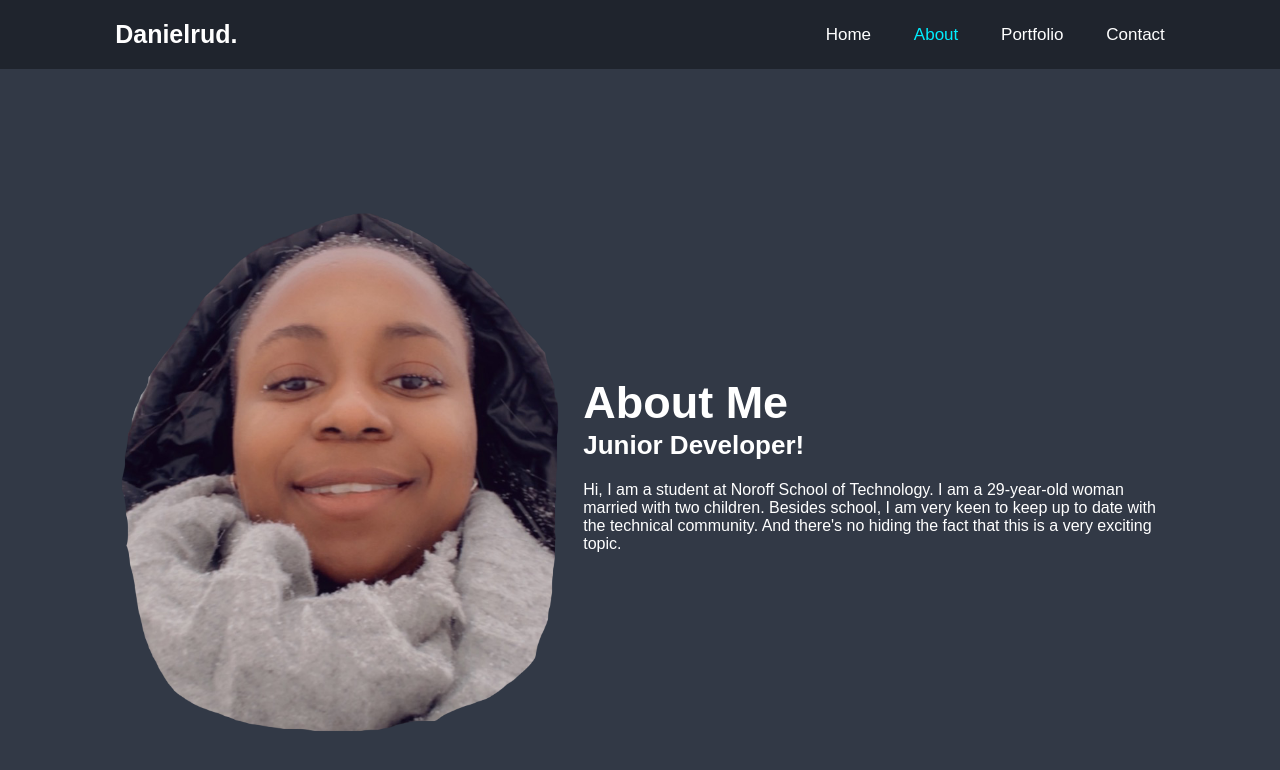
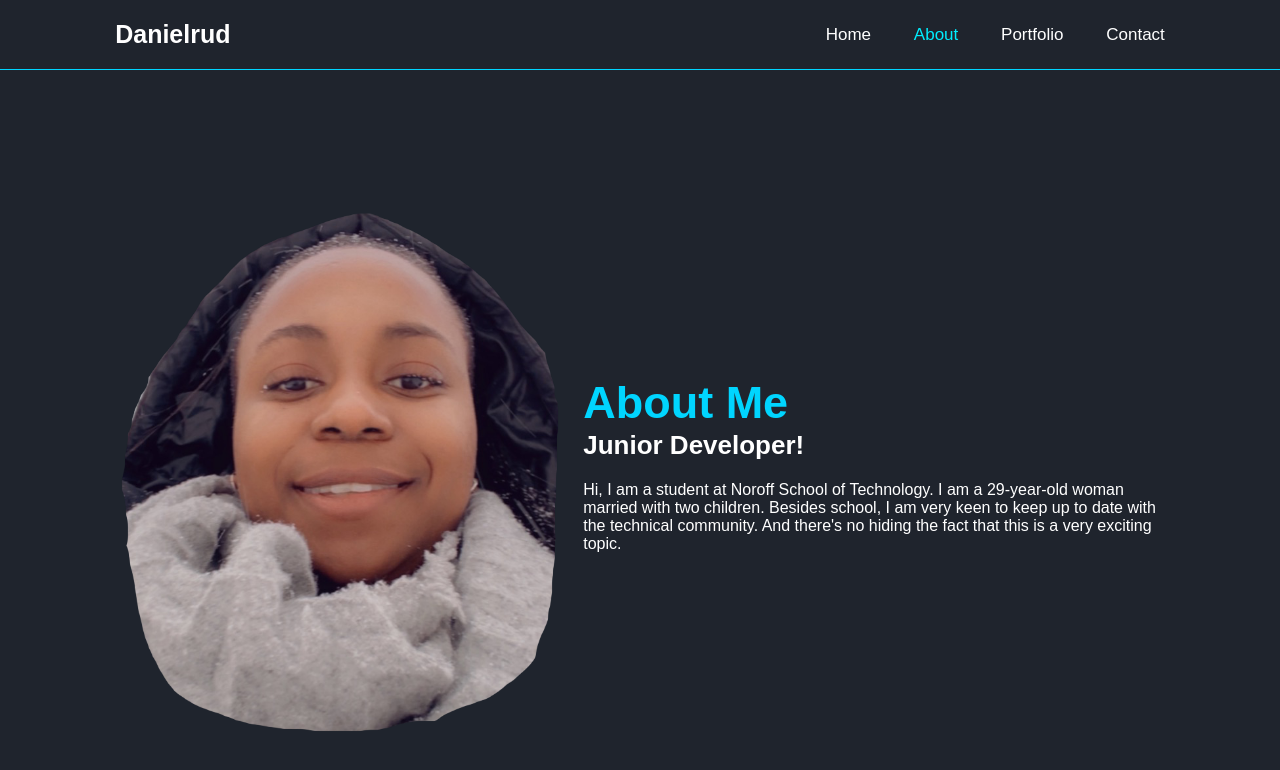
Before and after one commit to ann-sdan/Portfolio, a plain HTML site: page about.html in a window 1280 px wide. Drawn offline with Linux system fonts and the light colour scheme.

Commit message:
End 11.06.23

```diff
--- a/about.html
+++ b/about.html
@@ -11,7 +11,7 @@
   </head>
   <body>
     <header class="header">
-      <a href="index.html" class="logo">Danielrud.</a>
+      <a href="index.html" class="logo">Danielrud</a>
 
       <div class="bx bx-menu" id="menu-icon"></div>
 
--- a/styles/about.css
+++ b/styles/about.css
@@ -3,7 +3,6 @@
   justify-content: center;
   align-items: center;
   gap: 2rem;
-  background: var(--second-bg-color);
 }
 
 .about-img img {
@@ -13,6 +12,7 @@
 .heading {
   text-align: center;
   font-size: 4.5rem;
+  color: rgb(0, 213, 255);
 }
 
 .about-content h2 {
--- a/styles/portfolio.css
+++ b/styles/portfolio.css
@@ -1,5 +1,4 @@
 .portfolio {
-  background: var(--second-bg-color);
   min-height: auto;
   padding-bottom: 10rem;
 }
--- a/styles/styles.css
+++ b/styles/styles.css
@@ -42,6 +42,7 @@ section {
   width: 100%;
   padding: 2rem 9%;
   background: var(--bg-color);
+  border-bottom: 1px solid rgb(0, 213, 255);
   display: flex;
   justify-content: space-between;
   align-items: center;
```
Also changed, not shown: portfolio.html (+1 -1 lines), Images/about.png (deleted), Images/home.png (deleted), Images/portfolio1.jpg (deleted), Images/portfolio2.jpg (deleted), Images/portfolio3.jpg (deleted), Images/portfolio4.jpg (deleted), Images/portfolio5.jpg (deleted), Images/portfolio6.jpg (deleted), 1 other file.
